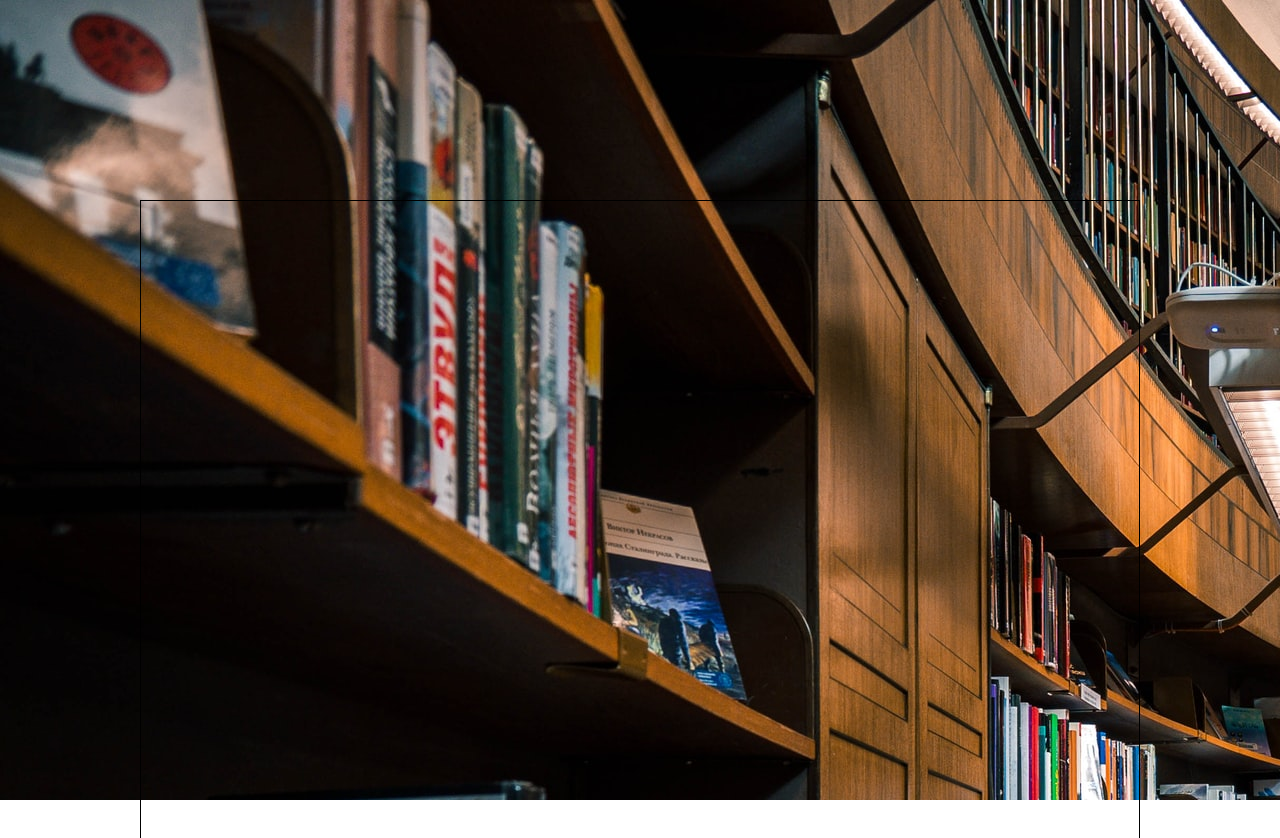
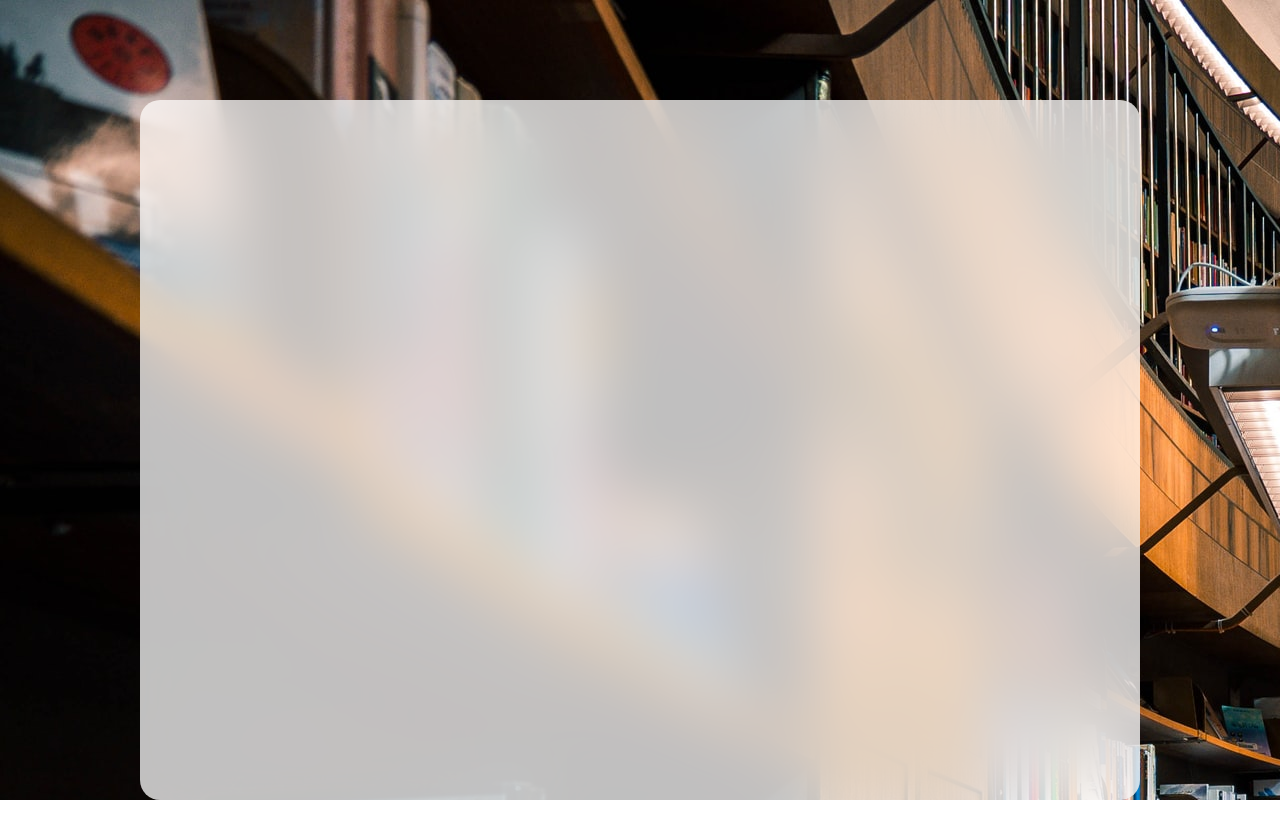
Before and after one commit to alivarastepour/LMS, a JavaScript app in the folder front-end/: page / in a window 1280 px wide. Shown: the top 838 px of the page. After the commit the page ends 800 px from the top, so only its background shows below. Built offline with nearby package versions, Linux system fonts and the light colour scheme; the HTML template or start-up script is replaced by a standard one.

Commit message:
MainPage styles are improved

```diff
--- a/front-end/src/Components/MainPage/MainPage.styles.js
+++ b/front-end/src/Components/MainPage/MainPage.styles.js
@@ -3,6 +3,13 @@ import styled from 'styled-components'
 export const Wrapper = styled.div`
     width: 1000px;
     height: 700px;
-    border: 1px solid black;
-    margin: 100px auto;
+    margin: auto auto;
+    backdrop-filter: blur(30px) saturate(160%);
+    -webkit-backdrop-filter: blur(30px) saturate(160%);
+    background-color: rgba(255, 255, 255, 0.75);
+    border-radius: 20px;
+
+    .body{
+        height: 630px;
+    }
 `;
```
